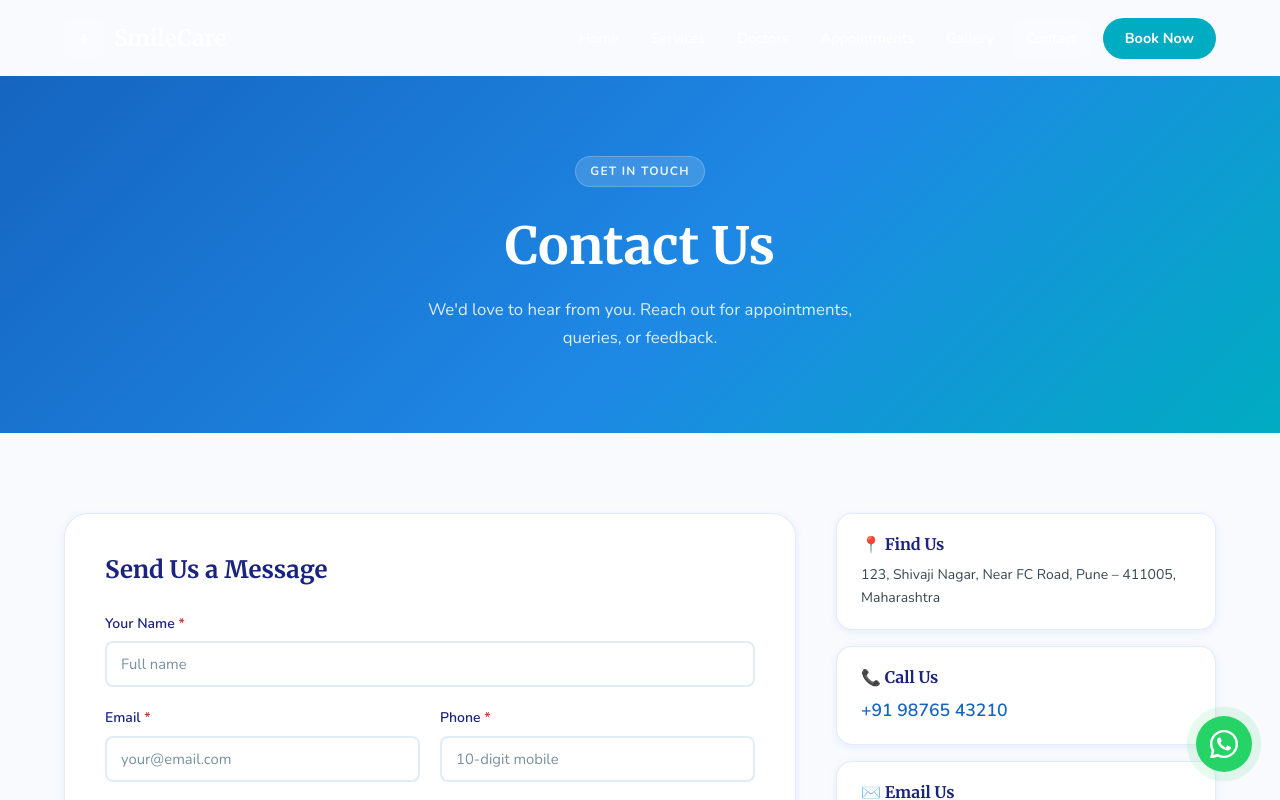
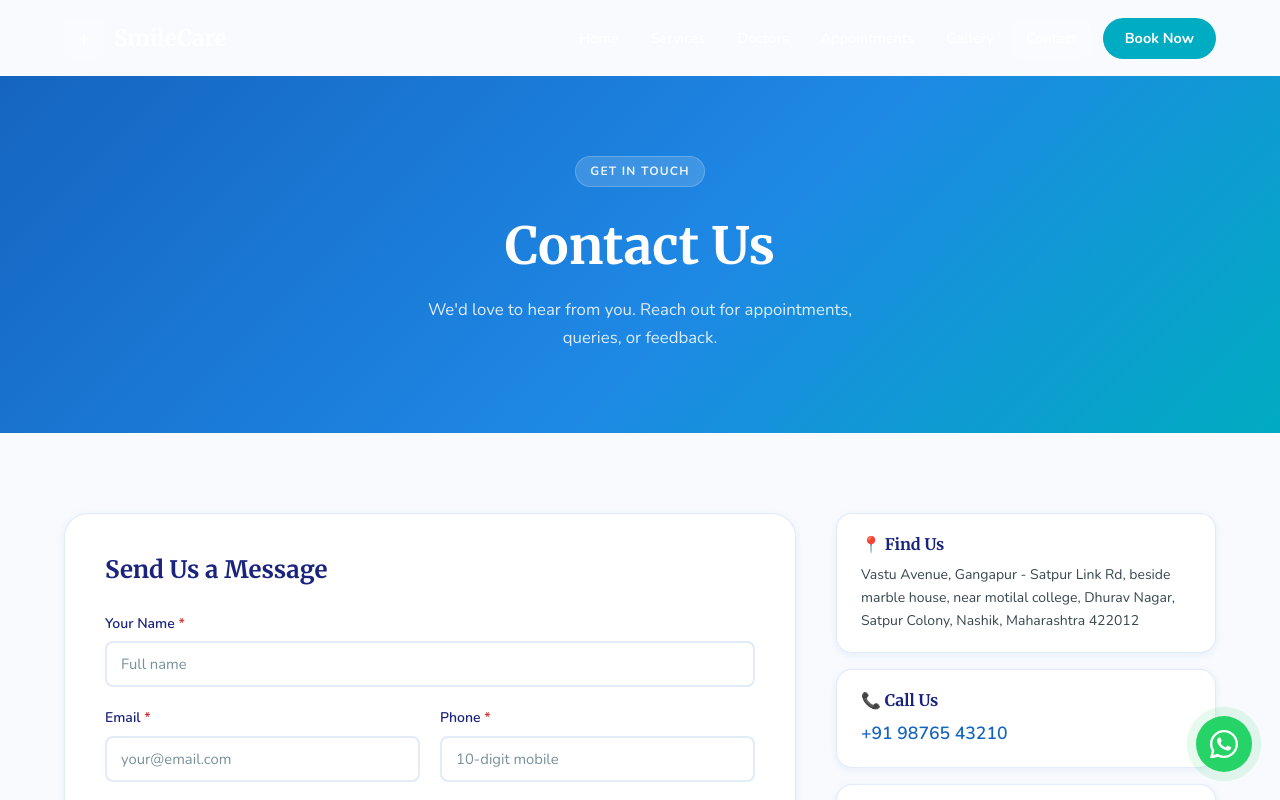
Before and after one commit to Sanketmahajan03/SampleDentalProject, an Angular app in the folder dental-clinic/: page /contact in a window 1280 px wide. Shown: the top 800 px of the page. Built offline with nearby package versions, Linux system fonts and the light colour scheme.

Commit message:
Address has been changed

```diff
--- a/dental-clinic/src/app/features/contact/contact.component.ts
+++ b/dental-clinic/src/app/features/contact/contact.component.ts
@@ -26,7 +26,7 @@ export class ContactComponent implements OnInit, AfterViewInit {
 
   readonly phone = '9876543210';
   readonly email = 'info@smilecare.in';
-  readonly address = '123, Shivaji Nagar, Near FC Road, Pune – 411005, Maharashtra';
+  readonly address = 'Vastu Avenue, Gangapur - Satpur Link Rd, beside marble house, near motilal college, Dhurav Nagar, Satpur Colony, Nashik, Maharashtra 422012';
   readonly emergencyPhone = '9999999999';
 
   readonly mapUrl: SafeResourceUrl = this.sanitizer.bypassSecurityTrustResourceUrl(
--- a/dental-clinic/src/app/shared/components/footer/footer.component.ts
+++ b/dental-clinic/src/app/shared/components/footer/footer.component.ts
@@ -23,7 +23,7 @@ export class FooterComponent {
 
   readonly phone = '9876543210';
   readonly email = 'info@smilecare.in';
-  readonly address = '123, Shivaji Nagar, Near FC Road, Pune – 411005, Maharashtra';
+  readonly address = 'Vastu Avenue, Gangapur - Satpur Link Rd, beside marble house, near motilal college, Dhurav Nagar, Satpur Colony, Nashik, Maharashtra 422012';
 
   readonly workingHours = [
     { day: 'Monday – Friday', hours: '9:00 AM – 7:00 PM' },
```
Also changed, not shown: dental-clinic/spec/project-spec.md (+1 -1 lines).
